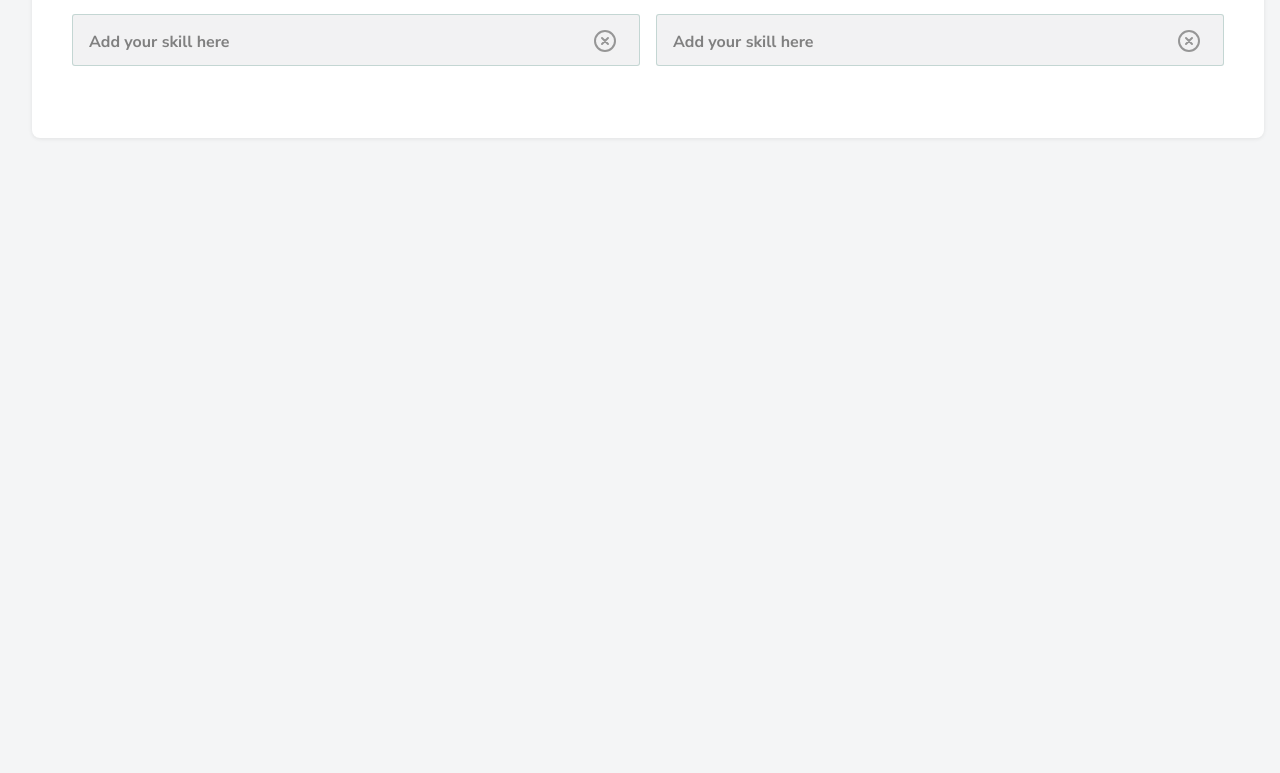
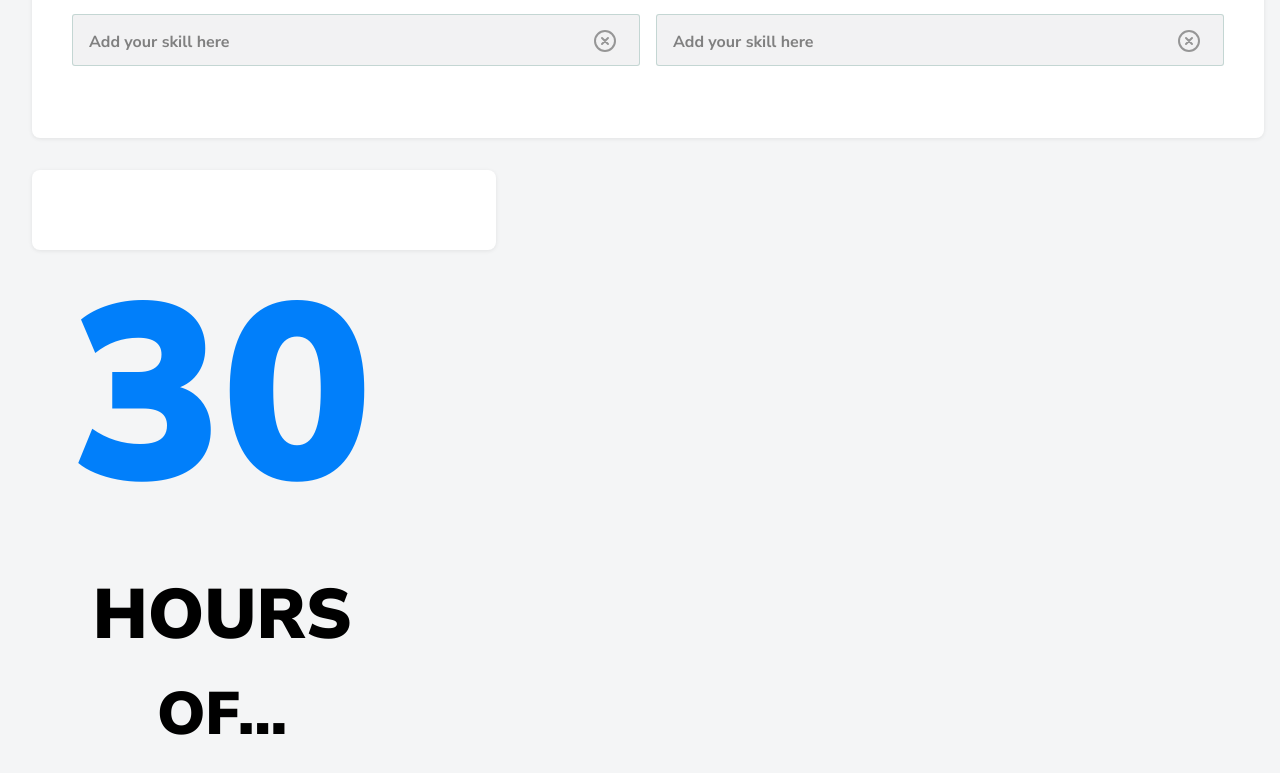
Before and after one commit to aesher9o1/react-drag-layout, a React (Create React App) app: page / in a window 1280 px wide. Shown: the part 373-1146 px from the top of the page. Before the commit the page ends 800 px from the top, so only its background shows below. Built offline with nearby package versions, Linux system fonts and the light colour scheme; no server answers; the database is empty.

Commit message:
second task initated

```diff
--- a/src/App.js
+++ b/src/App.js
@@ -1,5 +1,6 @@
 import React, { useState, useEffect } from 'react'
 import Drag from './components/Drag'
+import Tasktwo from './components/Tasktwo'
 import axios from 'axios'
 import skills from './config/demoSkills.json'
 
@@ -19,6 +20,7 @@ function App() {
   return (
     <div>
       <Drag options={options} />
+      <Tasktwo />
     </div>
 
   )
--- /dev/null
+++ b/src/components/Tasktwo.css
@@ -0,0 +1,30 @@
+section {
+    text-align: center;
+}
+
+.tasktwo {
+    width: 30%;
+}
+
+.num-hours {
+    font-size: 250px;
+    color: #017ffa;
+    font-style: normal;
+    font-weight: 900;
+    padding: 0;
+    margin-bottom: -22em;
+}
+
+.hours {
+
+    font-weight: 900;
+    font-size: 70px;
+    font-style: normal;
+    margin-bottom: -22em;
+}
+
+.of {
+    font-weight: 900;
+    font-size: 60px;
+    font-style: normal;
+}
--- /dev/null
+++ b/src/components/Tasktwo.js
@@ -0,0 +1,24 @@
+import React from 'react'
+import './Tasktwo.css'
+
+function Tasktwo() {
+    return (
+        <div className="card tasktwo" >
+            <section style={{ position: "relative" }}>
+                <section style={{ margin: "0 auto 0 auto", position: 'absolute' }}>
+                    <p>
+                        <i className="num-hours">30</i>
+                        <br />
+                        <i className="hours">
+                            HOURS<br />
+                            <i className="of">OF...</i>
+                        </i>
+
+                    </p>
+                </section>
+            </section>
+        </div>
+    )
+}
+
+export default Tasktwo
```
